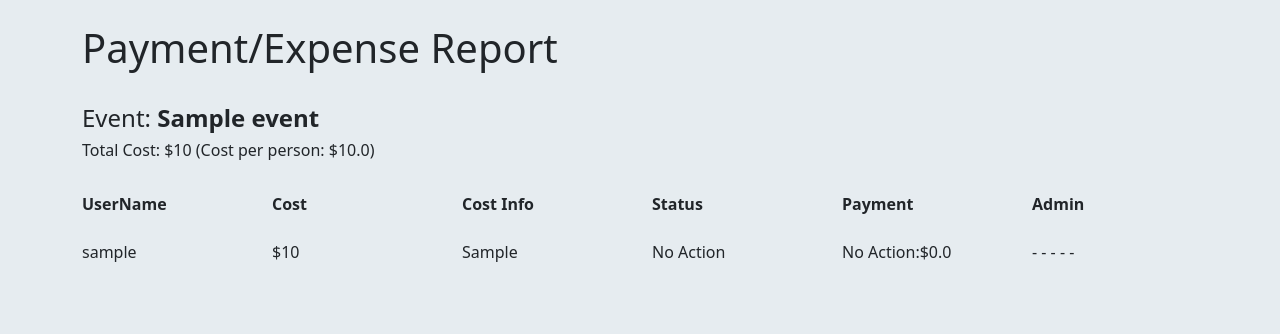
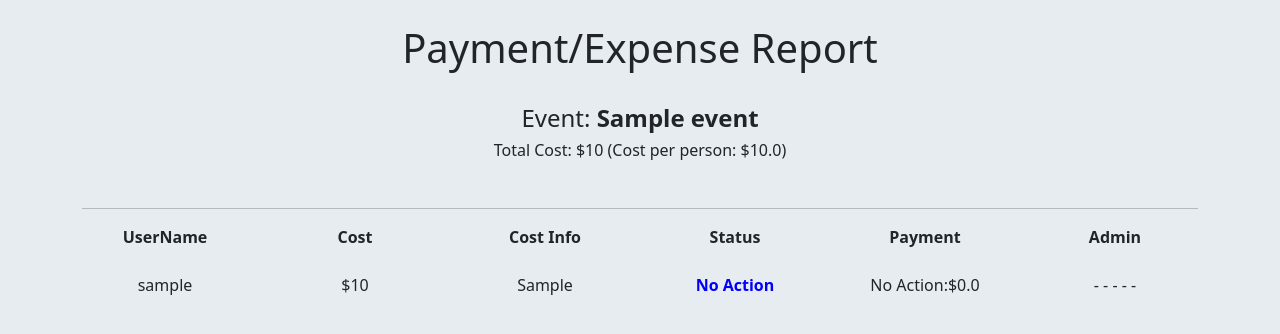
Before and after one commit to ramasrini1/rsCostTrackerHeroku, a Flask app: page /event/expenses/1 in a window 1280 px wide. Shown: the part 56-390 px from the top of the page. Run offline with Flask 2, Linux system fonts and the light colour scheme; tables that the repository leaves empty hold one stand-in row (values such as "Sample post").

Commit message:
css styling

```diff
--- a/static/stylesheets/style.css
+++ b/static/stylesheets/style.css
@@ -61,3 +61,19 @@ body.error-404 {
   align-items: right;
   border: 5px dashed yellow;
 }
+
+span {
+  font-size: 0.75em;
+}
+
+.orange {
+  color: orange;
+}
+
+.green {
+  color: green;
+}
+
+.blue {
+  color: blue;
+}
--- a/templates/expenses/payment.html
+++ b/templates/expenses/payment.html
@@ -1,52 +1,75 @@
 
 {% extends 'base.html' %}
 {% block content %}
-    <h1>Payment/Expense Report</h1>
+    <h1 align="center">Payment/Expense Report</h1>
     <br>
-    <h4>Event: <b>{{event_name}}</b>
-    <h6>Total Cost: ${{total_cost}} (Cost per person: ${{target}})</h6><br>
+    <h4 align="center">Event: <b>{{event_name}}</b>
+    <h6 align="center">Total Cost: ${{total_cost}} (Cost per person: ${{target}})</h6><br>
+
+    <div align="center" class="justify-content-md-center d-none d-md-block">
+      <hr>
       <div class="row">
-      <div class="col-2">
+        <div class="col-md-2">
           <b>UserName</b>
         </div>
-      <div class="col-2">
+
+        <div class="col-md-2 ">
           <b>Cost</b>
         </div>
-      <div class="col-2">
+
+        <div class="col-md-2 ">
           <b>Cost Info</b>
         </div>
-      <div class="col-2">
+
+        <div class="col-md-2">
           <b>Status</b>
         </div>
-      <div class="col-2">
+
+        <div class="col-md-2 ">
           <b>Payment</b>
         </div>
-      <div class="col-2">
+
+        <div class="col-md-2">
           <b>Admin</b>
         </div>
     </div>
+
     {% for payment in payments %}
       <div class="row mt-4">
-      <div class="col-2">
+
+        <div class="col-md-2">
           {{payment.user_name}}
         </div>
-      <div class="col-2">
+
+        <div class="col-md-2">
           ${{payment.cost}}
         </div>
-      <div class="col-2">
+
+        <div class="col-md-2">
           {{payment.cost_info}}
         </div>
-      <div class="col-2">
-        {{payment.status}}
+
+        <div class="col-md-2">
+          {% if payment.status == 'Pending' %}
+            <b><div class="orange">{{payment.status}}</div></b>
+          {% endif %}
+          {% if payment.status == 'Paid' or payment.status == 'Request Sent' %}
+            <b><div class="green">{{payment.status}}</div></b>
+          {% endif %}
+          {% if payment.status == 'No Action' %}
+            <b><div class="blue">{{payment.status}}</div></b>
+          {% endif %}
+
         </div>
-      <div class="col-2">
+
+        <div class="col-md-2">
             {{payment.act}}:${{payment.amt}}
         </div>
 
         {% if payment.status == 'Pending' %}
 
           {% if payment.act == 'Get' %}
-            <div class="col-2">
+          <div class="col-md-2">
               <form action= "/send_payment" method="POST">
                 <input type="hidden" name="user_name" value="{{payment['user_name']}}">
                 <input type="hidden" name="amt" value="{{payment['amt']}}">
@@ -57,7 +80,74 @@
           {% endif %}
 
           {% if payment.act == 'Send' %}
-            <div class="col-2">
+            <div class="col-md-2">
+              <form action= "/request_payment" method="POST">
+                <input type="hidden" name="user_name" value="{{payment['user_name']}}">
+                <input type="hidden" name="amt" value="{{payment['amt']}}">
+                <input type="hidden" name="evt" value="{{event_id}}">
+                <button class="btn btn-primary btn-sm" type="submit">Request Money</button>
+              </form>
+            </div>
+          {% endif %}
+
+
+        {% else  %}
+            <div class="col-md-2">- - - - -</div>
+        {% endif %}
+      </div>
+    {% endfor %}
+  </div>
+
+
+<!-- For small display only -->
+<div align="center" class="d-sm-block d-md-none d-lg-none">
+  <hr>
+  {% for payment in payments %}
+  <div class="row">
+
+    <div class="col-sm-2">
+       <b>{{payment.user_name}}</b>
+    </div>
+
+    <div class="col-sm-2">
+      Cost: ${{payment.cost}}
+    </div>
+
+    <div class="col-sm-2">
+      Info:<span>{{payment.cost_info}}</span>
+    </div>
+
+    <div class="col-sm-2">
+      <b>{{payment.act}}:</b> ${{payment.amt}}
+    </div>
+
+    <div class="col-sm-2">
+      {% if payment.status == 'Pending' %}
+        Status: <b><span class="orange">{{payment.status}}</span></b>
+      {% endif %}
+      {% if payment.status == 'Paid' or payment.status == 'Request Sent' %}
+        Status: <b><span class="green">{{payment.status}}</span></b>
+      {% endif %}
+      {% if payment.status == 'No Action' %}
+        Status: <b><span class="blue">{{payment.status}}</span></b>
+      {% endif %}
+    </div>
+
+    {% if payment.status == 'Pending' %}
+
+          {% if payment.act == 'Get' %}
+            <div class="col-sm-2 mt-1">
+                <form action= "/send_payment" method="POST">
+                  <input type="hidden" name="user_name" value="{{payment['user_name']}}">
+                  <input type="hidden" name="amt" value="{{payment['amt']}}">
+                  <input type="hidden" name="evt" value="{{event_id}}">
+                  <button class="btn btn-primary btn-sm" type="submit">Send Money</button>
+                </form>
+            </div>
+          {% endif %}
+
+          {% if payment.act == 'Send' %}
+            <div class="col-sm-2 mt-1">
               <form action= "/request_payment" method="POST">
                 <input type="hidden" name="user_name" value="{{payment['user_name']}}">
                 <input type="hidden" name="amt" value="{{payment['amt']}}">
@@ -69,13 +159,12 @@
           {% endif %}
 
           {% else %}
-        <div class="col-2">- - - - -</div>
+            <div class="col-sm-2">- - - - -</div>
         {% endif %}
-
   </div>
-
+  <div class="w-100 mt-2"><hr></div>
   {% endfor %}
-
+</div>
 
 
 {% endblock %}
```
Lines whose indentation alone changed are shown as unchanged.
